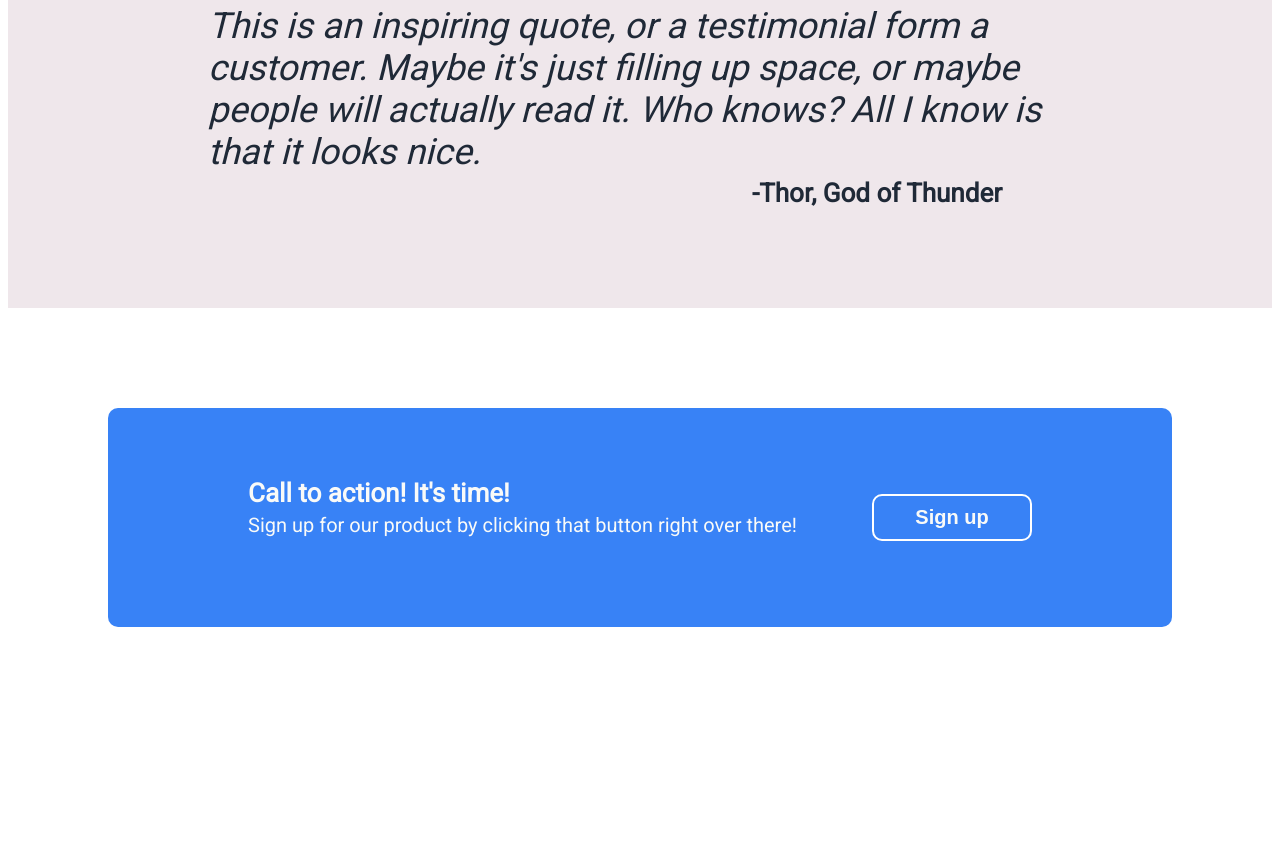
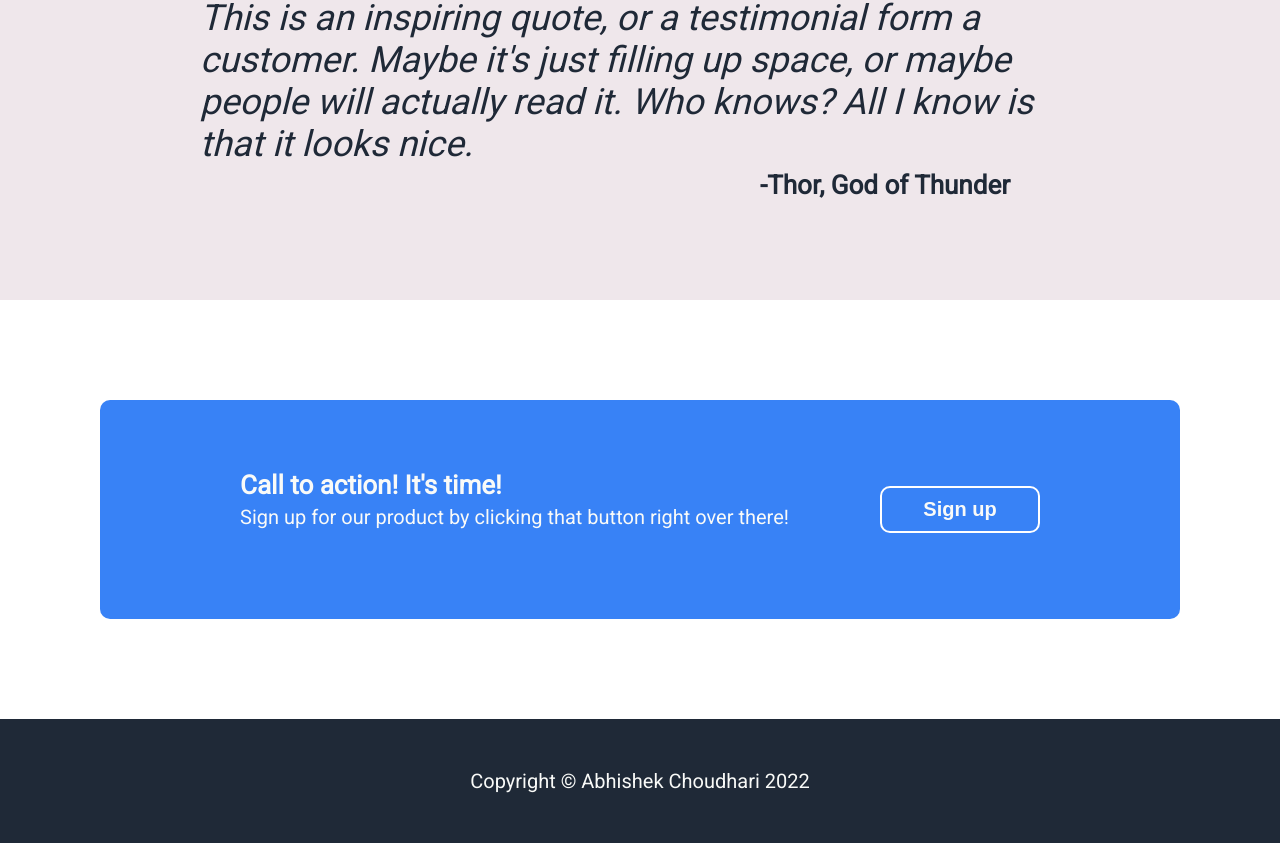
Before and after one commit to AbhishekDevJr/TOP-LandingPage, a plain HTML site: page index.html in a window 1280 px wide. Shown: the part 1154-1997 px from the top of the page. Before the commit the page ends 1889 px from the top, so only its background shows below. Drawn offline with Linux system fonts and the light colour scheme.

Commit message:
Footer Completed 1st Commit

```diff
--- a/index.html
+++ b/index.html
@@ -59,5 +59,9 @@
         </div>
     </div>
 
+    <footer class = "footerP">
+        Copyright &copy; Abhishek Choudhari 2022
+    </footer>
+
 </body>
 </html>
--- a/style.css
+++ b/style.css
@@ -1,5 +1,6 @@
 body{
     font-family: 'Roboto', sans-serif;
+    margin : 0px;
 
 }
 
@@ -183,3 +184,14 @@ button{
 .section4 button{
     border : solid white 2px;
 }
+
+.footerP{
+    background-color : #1F2937;
+    text-align : center;
+    padding-top : 50px;
+    padding-bottom : 50px;
+    padding-left : auto;
+    padding-right : auto;
+    color :  #F9FAF8;
+    font-size : 20px;
+}
```
